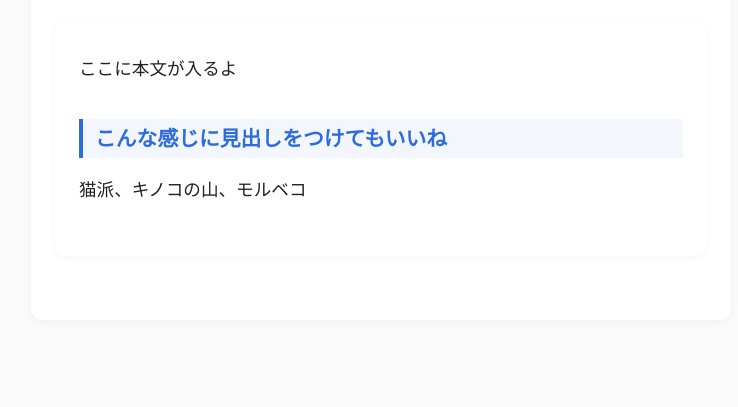
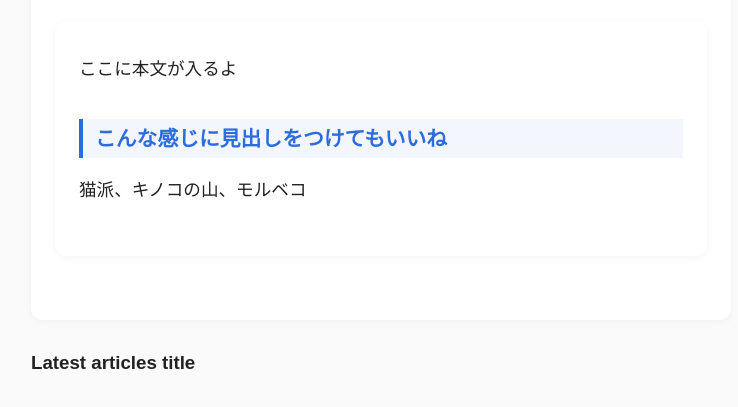
Before and after one commit to kuraryu405/team, a plain HTML site: page articles/taiyo-1.html in a window 1280 px wide. Shown: the part 455-862 px from the top of the page, without its empty margins (259-997 px from the left). Drawn offline with Linux system fonts and the light colour scheme.

Commit message:
HTMLを追加

```diff
--- a/articles/taiyo-1.html
+++ b/articles/taiyo-1.html
@@ -40,6 +40,13 @@
                 </div>
             </div>
         </article>
-
+        <aside class="sidebar">
+            <div class="latest-articles">
+                <h3>Latest articles title</h3>
+                <div class="article-list">
+                    <!--ここにきっぺいくんのやつを入れるからクラスも追加してCSSを適用させてほしい-->
+                </div>
+            </div>
+        </aside>
     </main>
 </html>
```
